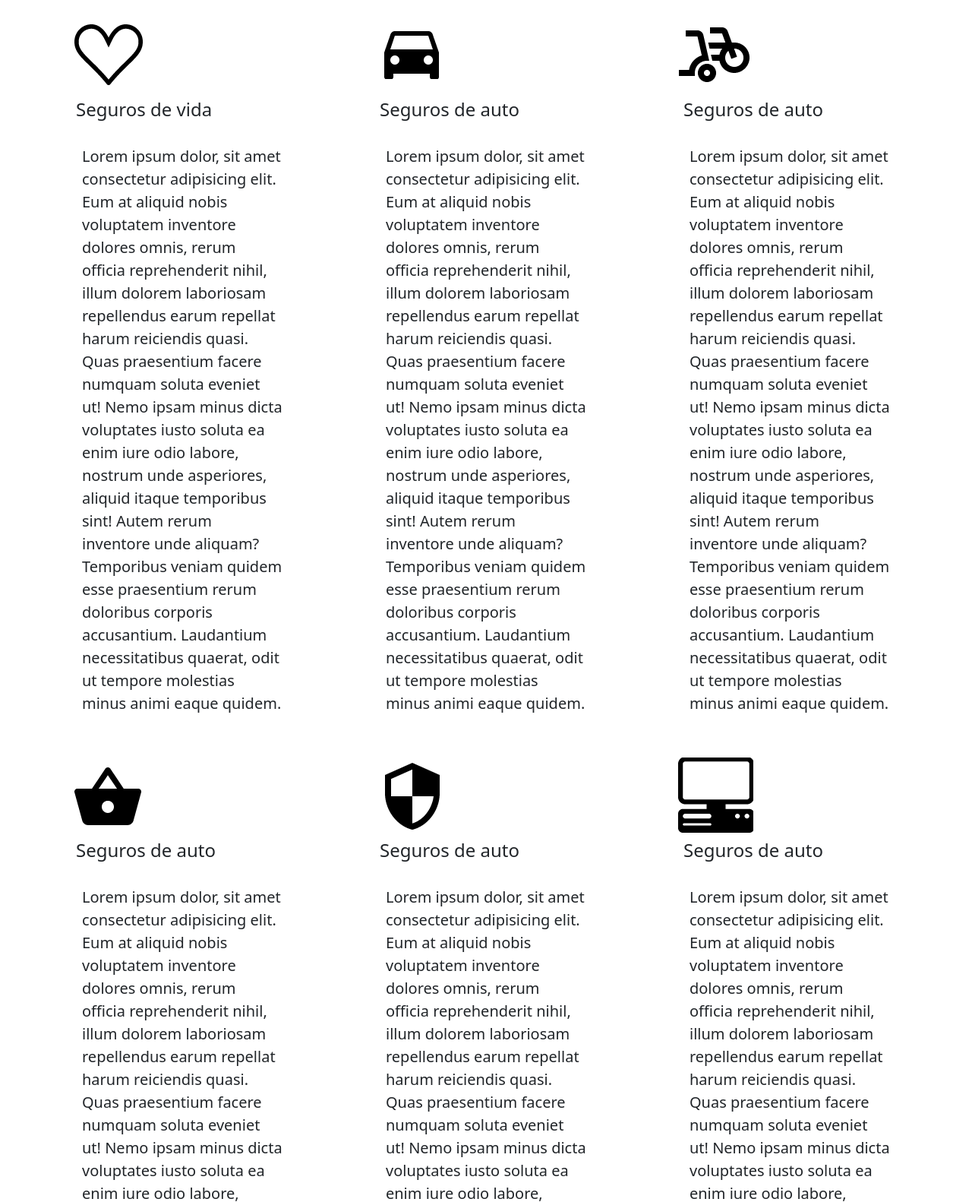
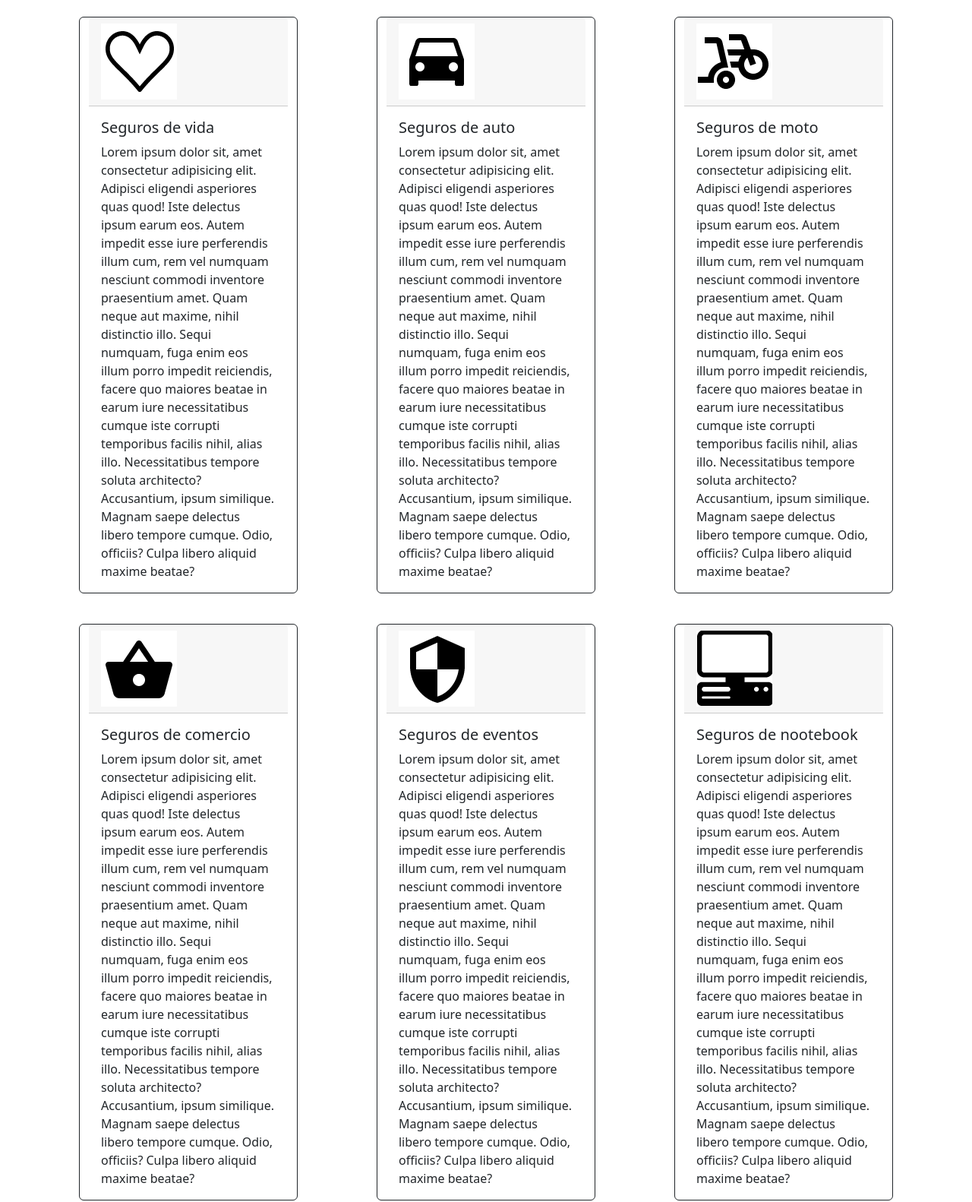
Before and after one commit to ltallarico12/ProyectoCoderHouse, a plain HTML site: page pages/seguros.html in a window 1280 px wide. Shown: the part 402-1984 px from the top of the page at 76% size. Drawn offline with nearby package versions, Linux system fonts and the light colour scheme.

Commit message:
Mejorando el bootstrap de la pagina seguros

```diff
--- a/pages/seguros.html
+++ b/pages/seguros.html
@@ -26,9 +26,9 @@
         </ul>
     </nav>
     -->
-    <nav class="navbar navbar-expand-lg bg-light">
-        <h1 class="display-6 m-1 p-1">NanoT<small class="text-muted">broker</small></h1>
-        <div class="container-fluid">
+    <nav class="navbar navbar-expand-lg bg-light justify-content-between">
+        <h1 class="col-10 col-md-3 col-xl-3 text-center text-md-start text-xl-start display-6 m-1 p-1">NanoT<small class="text-muted">broker</small></h1>
+        <div class="col-10 col-md-6 col-xl-6">
             <div class="collapse navbar-collapse" id="navbarSupportedContent">
                 <ul class="navbar-nav me-auto mb-2 mb-lg-0">
                     <li class="nav-item">
@@ -128,37 +128,49 @@
                 </div>
             </div>-->
             <div class="row justify-content-evenly mt-4">
-                <div class="col-10 col-md-5 col-xl-3 ">
-                    <div><img src="../assets/imagenes/seguros/segurosDeVida.png" alt=""data-aos="flip-down"></div>
-                    <h4 class="p-2">Seguros de vida</h4>
-                    <p class="lead mt-2 p-3">Lorem ipsum dolor, sit amet consectetur adipisicing elit. Eum at aliquid nobis voluptatem inventore dolores omnis, rerum officia reprehenderit nihil, illum dolorem laboriosam repellendus earum repellat harum reiciendis quasi. Quas praesentium facere numquam soluta eveniet ut! Nemo ipsam minus dicta voluptates iusto soluta ea enim iure odio labore, nostrum unde asperiores, aliquid itaque temporibus sint! Autem rerum inventore unde aliquam? Temporibus veniam quidem esse praesentium rerum doloribus corporis accusantium. Laudantium necessitatibus quaerat, odit ut tempore molestias minus animi eaque quidem.</p>
+                <div class="col-3 card border-dark mb-3" style="max-width: 18rem;">
+                <div class="card-header"><img src="../assets/imagenes/seguros/segurosDeVida.png" alt=""data-aos="flip-down"></div>
+                    <div class="card-body text-dark">
+                        <h5 class="card-title">Seguros de vida</h5>
+                        <p class="card-text">Lorem ipsum dolor sit, amet consectetur adipisicing elit. Adipisci eligendi asperiores quas quod! Iste delectus ipsum earum eos. Autem impedit esse iure perferendis illum cum, rem vel numquam nesciunt commodi inventore praesentium amet. Quam neque aut maxime, nihil distinctio illo. Sequi numquam, fuga enim eos illum porro impedit reiciendis, facere quo maiores beatae in earum iure necessitatibus cumque iste corrupti temporibus facilis nihil, alias illo. Necessitatibus tempore soluta architecto? Accusantium, ipsum similique. Magnam saepe delectus libero tempore cumque. Odio, officiis? Culpa libero aliquid maxime beatae?</p>
+                    </div>
                 </div>
-                <div class="col-10 col-md-5 col-xl-3 ">
-                    <div><img src="../assets/imagenes/seguros/segurosDeAuto.png" alt=""data-aos="flip-down"></div>
-                    <h4 class="p-2">Seguros de auto</h4>
-                    <p class="lead mt-2 p-3">Lorem ipsum dolor, sit amet consectetur adipisicing elit. Eum at aliquid nobis voluptatem inventore dolores omnis, rerum officia reprehenderit nihil, illum dolorem laboriosam repellendus earum repellat harum reiciendis quasi. Quas praesentium facere numquam soluta eveniet ut! Nemo ipsam minus dicta voluptates iusto soluta ea enim iure odio labore, nostrum unde asperiores, aliquid itaque temporibus sint! Autem rerum inventore unde aliquam? Temporibus veniam quidem esse praesentium rerum doloribus corporis accusantium. Laudantium necessitatibus quaerat, odit ut tempore molestias minus animi eaque quidem.</p>
+                <div class="col-3 card border-dark mb-3" style="max-width: 18rem;">
+                <div class="card-header"><img src="../assets/imagenes/seguros/segurosDeAuto.png" alt=""data-aos="flip-down"></div>
+                    <div class="card-body text-dark">
+                        <h5 class="card-title">Seguros de auto</h5>
+                        <p class="card-text">Lorem ipsum dolor sit, amet consectetur adipisicing elit. Adipisci eligendi asperiores quas quod! Iste delectus ipsum earum eos. Autem impedit esse iure perferendis illum cum, rem vel numquam nesciunt commodi inventore praesentium amet. Quam neque aut maxime, nihil distinctio illo. Sequi numquam, fuga enim eos illum porro impedit reiciendis, facere quo maiores beatae in earum iure necessitatibus cumque iste corrupti temporibus facilis nihil, alias illo. Necessitatibus tempore soluta architecto? Accusantium, ipsum similique. Magnam saepe delectus libero tempore cumque. Odio, officiis? Culpa libero aliquid maxime beatae?</p>
+                    </div>
                 </div>
-                <div class="col-10 col-md-5 col-xl-3 ">
-                    <div><img src="../assets/imagenes/seguros/segurosDeMoto.png" alt=""data-aos="flip-down"></div>
-                    <h4 class="p-2">Seguros de auto</h4>
-                    <p class="lead mt-2 p-3">Lorem ipsum dolor, sit amet consectetur adipisicing elit. Eum at aliquid nobis voluptatem inventore dolores omnis, rerum officia reprehenderit nihil, illum dolorem laboriosam repellendus earum repellat harum reiciendis quasi. Quas praesentium facere numquam soluta eveniet ut! Nemo ipsam minus dicta voluptates iusto soluta ea enim iure odio labore, nostrum unde asperiores, aliquid itaque temporibus sint! Autem rerum inventore unde aliquam? Temporibus veniam quidem esse praesentium rerum doloribus corporis accusantium. Laudantium necessitatibus quaerat, odit ut tempore molestias minus animi eaque quidem.</p>
+                <div class="col-3 card border-dark mb-3" style="max-width: 18rem;">
+                <div class="card-header"><img src="../assets/imagenes/seguros/segurosDeMoto.png" alt=""data-aos="flip-down"></div>
+                    <div class="card-body text-dark">
+                        <h5 class="card-title">Seguros de moto</h5>
+                        <p class="card-text">Lorem ipsum dolor sit, amet consectetur adipisicing elit. Adipisci eligendi asperiores quas quod! Iste delectus ipsum earum eos. Autem impedit esse iure perferendis illum cum, rem vel numquam nesciunt commodi inventore praesentium amet. Quam neque aut maxime, nihil distinctio illo. Sequi numquam, fuga enim eos illum porro impedit reiciendis, facere quo maiores beatae in earum iure necessitatibus cumque iste corrupti temporibus facilis nihil, alias illo. Necessitatibus tempore soluta architecto? Accusantium, ipsum similique. Magnam saepe delectus libero tempore cumque. Odio, officiis? Culpa libero aliquid maxime beatae?</p>
+                    </div>
                 </div>
             </div>
-            <div class="row justify-content-evenly mt-4 ">
-                <div class="col-10 col-md-5 col-xl-3 ">
-                    <div><img src="../assets/imagenes/seguros/segurosDeComercio.png" alt=""data-aos="flip-down"></div>
-                    <h4 class="p-2">Seguros de auto</h4>
-                    <p class="lead mt-2 p-3">Lorem ipsum dolor, sit amet consectetur adipisicing elit. Eum at aliquid nobis voluptatem inventore dolores omnis, rerum officia reprehenderit nihil, illum dolorem laboriosam repellendus earum repellat harum reiciendis quasi. Quas praesentium facere numquam soluta eveniet ut! Nemo ipsam minus dicta voluptates iusto soluta ea enim iure odio labore, nostrum unde asperiores, aliquid itaque temporibus sint! Autem rerum inventore unde aliquam? Temporibus veniam quidem esse praesentium rerum doloribus corporis accusantium. Laudantium necessitatibus quaerat, odit ut tempore molestias minus animi eaque quidem.</p>
+            <div class="row justify-content-evenly mt-4">
+                <div class="card border-dark mb-3" style="max-width: 18rem;">
+                <div class="card-header"><img src="../assets/imagenes/seguros/segurosDeComercio.png" alt=""data-aos="flip-down"></div>
+                    <div class="card-body text-dark">
+                        <h5 class="card-title">Seguros de comercio</h5>
+                        <p class="card-text">Lorem ipsum dolor sit, amet consectetur adipisicing elit. Adipisci eligendi asperiores quas quod! Iste delectus ipsum earum eos. Autem impedit esse iure perferendis illum cum, rem vel numquam nesciunt commodi inventore praesentium amet. Quam neque aut maxime, nihil distinctio illo. Sequi numquam, fuga enim eos illum porro impedit reiciendis, facere quo maiores beatae in earum iure necessitatibus cumque iste corrupti temporibus facilis nihil, alias illo. Necessitatibus tempore soluta architecto? Accusantium, ipsum similique. Magnam saepe delectus libero tempore cumque. Odio, officiis? Culpa libero aliquid maxime beatae?</p>
+                    </div>
                 </div>
-                <div class="col-10 col-md-5 col-xl-3 ">
-                    <div><img src="../assets/imagenes/seguros/segurosDeEventos.png" alt=""data-aos="flip-down"></div>
-                    <h4 class="p-2">Seguros de auto</h4>
-                    <p class="lead mt-2 p-3">Lorem ipsum dolor, sit amet consectetur adipisicing elit. Eum at aliquid nobis voluptatem inventore dolores omnis, rerum officia reprehenderit nihil, illum dolorem laboriosam repellendus earum repellat harum reiciendis quasi. Quas praesentium facere numquam soluta eveniet ut! Nemo ipsam minus dicta voluptates iusto soluta ea enim iure odio labore, nostrum unde asperiores, aliquid itaque temporibus sint! Autem rerum inventore unde aliquam? Temporibus veniam quidem esse praesentium rerum doloribus corporis accusantium. Laudantium necessitatibus quaerat, odit ut tempore molestias minus animi eaque quidem.</p>
+                <div class="card border-dark mb-3" style="max-width: 18rem;">
+                <div class="card-header"><img src="../assets/imagenes/seguros/segurosDeEventos.png" alt=""data-aos="flip-down"></div>
+                    <div class="card-body text-dark">
+                        <h5 class="card-title">Seguros de eventos</h5>
+                        <p class="card-text">Lorem ipsum dolor sit, amet consectetur adipisicing elit. Adipisci eligendi asperiores quas quod! Iste delectus ipsum earum eos. Autem impedit esse iure perferendis illum cum, rem vel numquam nesciunt commodi inventore praesentium amet. Quam neque aut maxime, nihil distinctio illo. Sequi numquam, fuga enim eos illum porro impedit reiciendis, facere quo maiores beatae in earum iure necessitatibus cumque iste corrupti temporibus facilis nihil, alias illo. Necessitatibus tempore soluta architecto? Accusantium, ipsum similique. Magnam saepe delectus libero tempore cumque. Odio, officiis? Culpa libero aliquid maxime beatae?</p>
+                    </div>
                 </div>
-                <div class="col-10 col-md-5 col-xl-3 ">
-                    <div><img src="../assets/imagenes/seguros/segurosDeNotebook.png" alt=""data-aos="flip-down"></div>
-                    <h4 class="p-2">Seguros de auto</h4>
-                    <p class="lead mt-2 p-3">Lorem ipsum dolor, sit amet consectetur adipisicing elit. Eum at aliquid nobis voluptatem inventore dolores omnis, rerum officia reprehenderit nihil, illum dolorem laboriosam repellendus earum repellat harum reiciendis quasi. Quas praesentium facere numquam soluta eveniet ut! Nemo ipsam minus dicta voluptates iusto soluta ea enim iure odio labore, nostrum unde asperiores, aliquid itaque temporibus sint! Autem rerum inventore unde aliquam? Temporibus veniam quidem esse praesentium rerum doloribus corporis accusantium. Laudantium necessitatibus quaerat, odit ut tempore molestias minus animi eaque quidem.</p>
+                <div class="card border-dark mb-3" style="max-width: 18rem;">
+                <div class="card-header"><img src="../assets/imagenes/seguros/segurosDeNotebook.png" alt=""data-aos="flip-down"></div>
+                    <div class="card-body text-dark">
+                        <h5 class="card-title">Seguros de nootebook</h5>
+                        <p class="card-text">Lorem ipsum dolor sit, amet consectetur adipisicing elit. Adipisci eligendi asperiores quas quod! Iste delectus ipsum earum eos. Autem impedit esse iure perferendis illum cum, rem vel numquam nesciunt commodi inventore praesentium amet. Quam neque aut maxime, nihil distinctio illo. Sequi numquam, fuga enim eos illum porro impedit reiciendis, facere quo maiores beatae in earum iure necessitatibus cumque iste corrupti temporibus facilis nihil, alias illo. Necessitatibus tempore soluta architecto? Accusantium, ipsum similique. Magnam saepe delectus libero tempore cumque. Odio, officiis? Culpa libero aliquid maxime beatae?</p>
+                    </div>
                 </div>
             </div>
         </section>
```
Also changed, not shown: index.html (+3 -6 lines), pages/contactos.html (+3 -3 lines), pages/cotizar.html (+3 -3 lines), pages/nosotros.html (+3 -3 lines).
